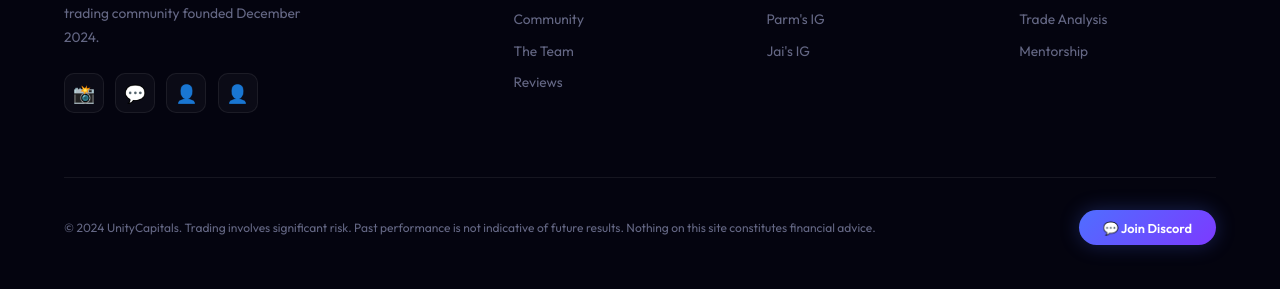
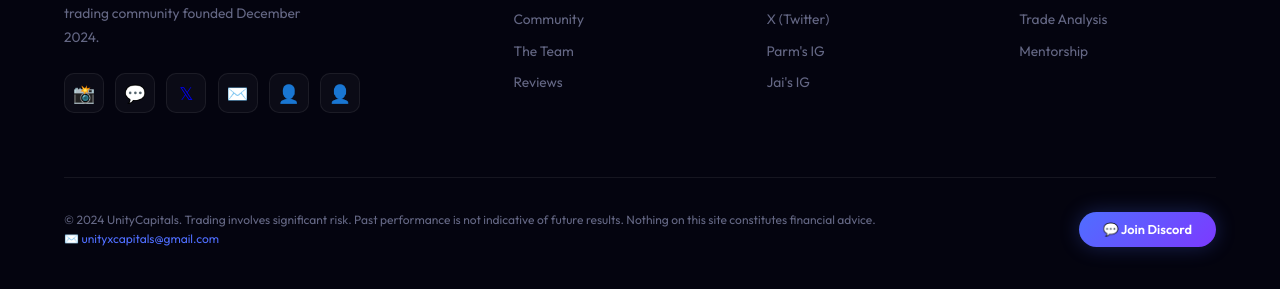
Before and after one commit to unityxcapitals-site/unitycapitals, a plain HTML site: page index.html in a window 1280 px wide. Shown: the part 6232-6521 px from the top of the page. Drawn offline with Linux system fonts and the light colour scheme.

Commit message:
Update index.html

```diff
--- a/index.html
+++ b/index.html
@@ -866,6 +866,8 @@ footer{
       <div class="social-row">
         <a href="https://www.instagram.com/unitycapitals" target="_blank" class="sicon" aria-label="Instagram">📸</a>
         <a href="https://discord.com/invite/czm3AzPR8D" target="_blank" class="sicon" aria-label="Discord">💬</a>
+        <a href="https://x.com/UnityCapitals" target="_blank" class="sicon" aria-label="X / Twitter">𝕏</a>
+        <a href="mailto:unityxcapitals@gmail.com" class="sicon" aria-label="Email">✉️</a>
         <a href="https://www.instagram.com/theparm69/" target="_blank" class="sicon" aria-label="Parm's Instagram">👤</a>
         <a href="https://www.instagram.com/encrypted__jai/" target="_blank" class="sicon" aria-label="Jai's Instagram">👤</a>
       </div>
@@ -885,6 +887,7 @@ footer{
       <ul class="fcol-links">
         <li><a href="https://discord.com/invite/czm3AzPR8D" target="_blank">Discord Server</a></li>
         <li><a href="https://www.instagram.com/unitycapitals" target="_blank">Instagram</a></li>
+        <li><a href="https://x.com/UnityCapitals" target="_blank">X (Twitter)</a></li>
         <li><a href="https://www.instagram.com/theparm69/" target="_blank">Parm's IG</a></li>
         <li><a href="https://www.instagram.com/encrypted__jai/" target="_blank">Jai's IG</a></li>
       </ul>
@@ -900,7 +903,10 @@ footer{
     </div>
   </div>
   <div class="footer-bottom">
-    <div class="footer-copy">© 2024 UnityCapitals. Trading involves significant risk. Past performance is not indicative of future results. Nothing on this site constitutes financial advice.</div>
+    <div class="footer-copy">
+      © 2024 UnityCapitals. Trading involves significant risk. Past performance is not indicative of future results. Nothing on this site constitutes financial advice.<br/>
+      <a href="mailto:unityxcapitals@gmail.com" style="color:var(--accent);text-decoration:none;font-size:.75rem;">✉️ unityxcapitals@gmail.com</a>
+    </div>
     <a href="https://discord.com/invite/czm3AzPR8D" target="_blank" class="footer-disc-btn">💬 Join Discord</a>
   </div>
 </footer>
```
